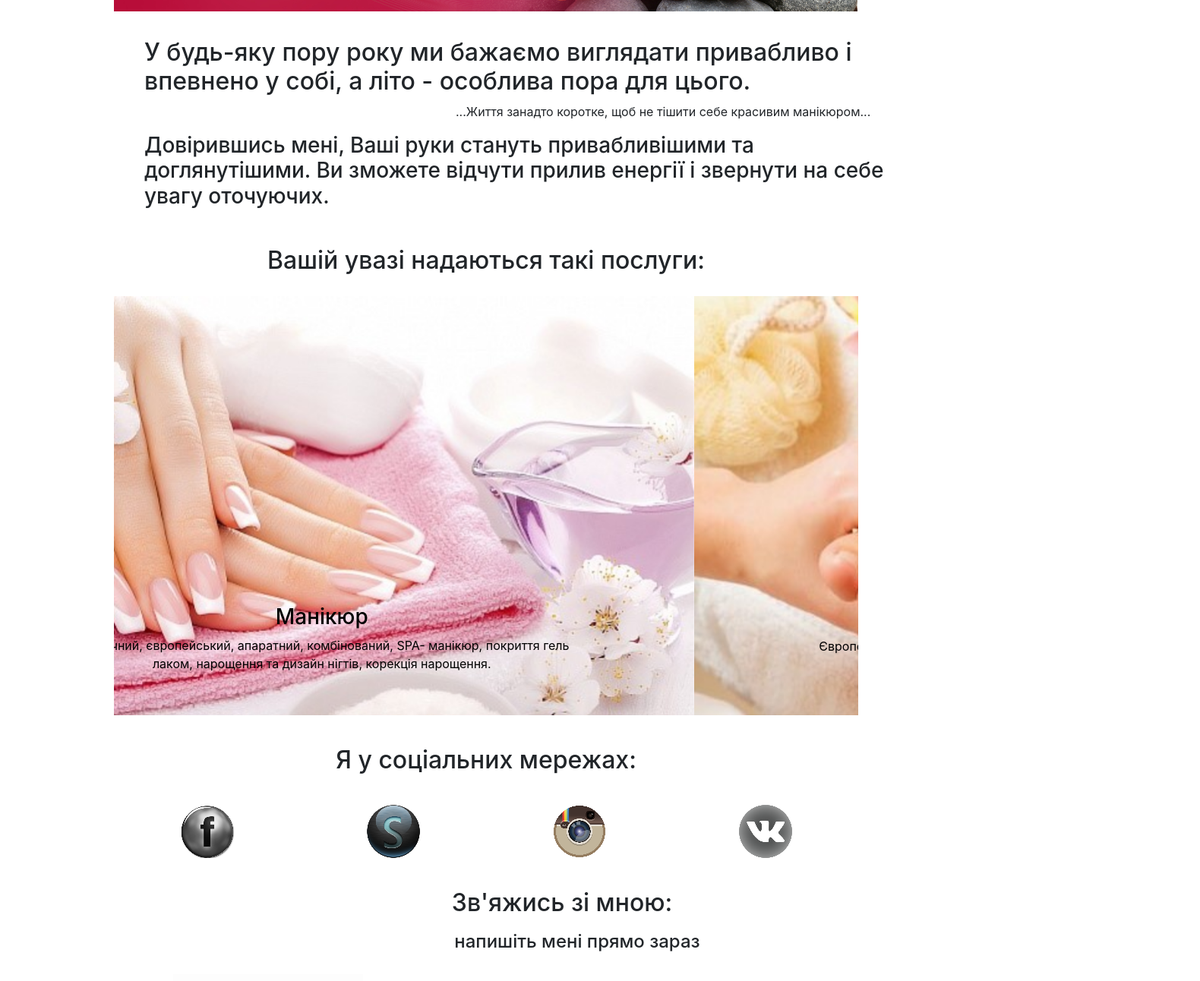
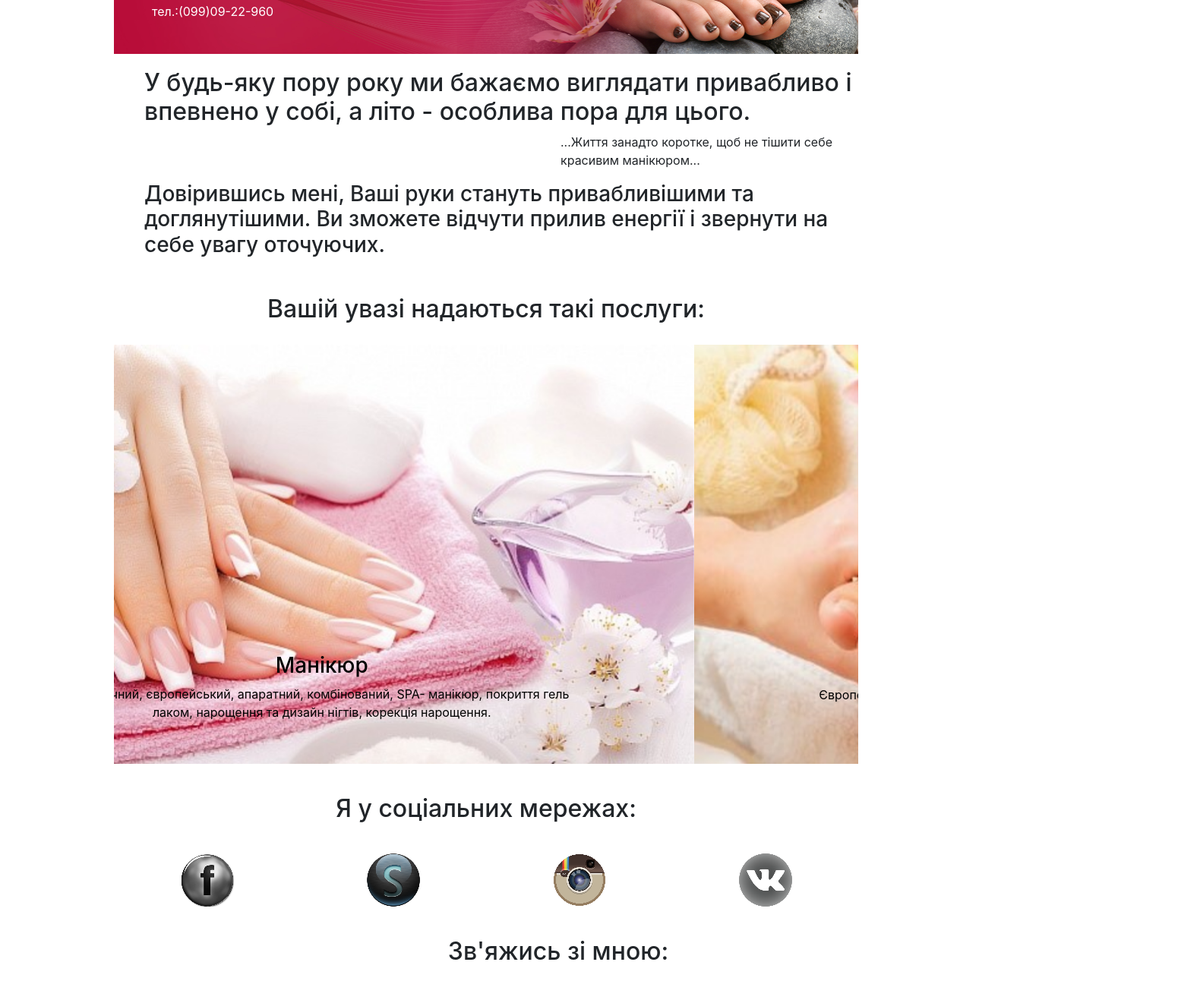
Before and after one commit to natalja939/my-site-b, a website: page public/index.html in a window 1280 px wide. Shown: the part 240-1532 px from the top of the page at 76% size, 1580 px wide, since content can reach past the window. Drawn offline with nearby package versions, Linux system fonts and the light colour scheme.

Commit message:
Edite css

```diff
--- a/public/css/index.css
+++ b/public/css/index.css
@@ -14,7 +14,7 @@ body {
     align-content: space-between;
 }
 header .navbar {
-    position: fixed;
+    position: relative;
     width: 980px;
     z-index: 999;
 }
@@ -23,26 +23,33 @@ header .banner {
    height: 255px;
     width: 100%;
 }
+header .banner img {
+    width: 100%;
+}
+
 .about_me {
     position: relative;
     top: -170px;
     margin-left: 50px;
     color: white;
 }
+main .about {
+    margin-top: 40px;
+}
 main .about .text {
     display: flex;
     width: 100%;
-    margin-left: 40px;
+    padding-left:40px;
 }
 main .quote {
    display: flex;
    width: 100%;
-   margin-left: 450px;
+   padding-left: 60%;
 }
   main .my_text {
     display: flex;
     width: 100%;
-    margin-left: 40px;
+    padding-left: 40px;
     margin-bottom: 40px;
 }
 main #services {
@@ -77,7 +84,7 @@ main .contact_me {
     display: flex;
     width: 100%;
     justify-content: center;
-    margin-left: 100px;
+    padding-left: 190px;
     margin-bottom: 10px;
     margin-top: 40px;
     margin-right: 20px;
@@ -86,7 +93,7 @@ main .write {
     display: flex;
     width: 100%;
     justify-content: center;
-    margin-left: 120px;
+    padding-left: 225px;
     margin-bottom: 20px;
     margin-right: 20px;
 }
```
